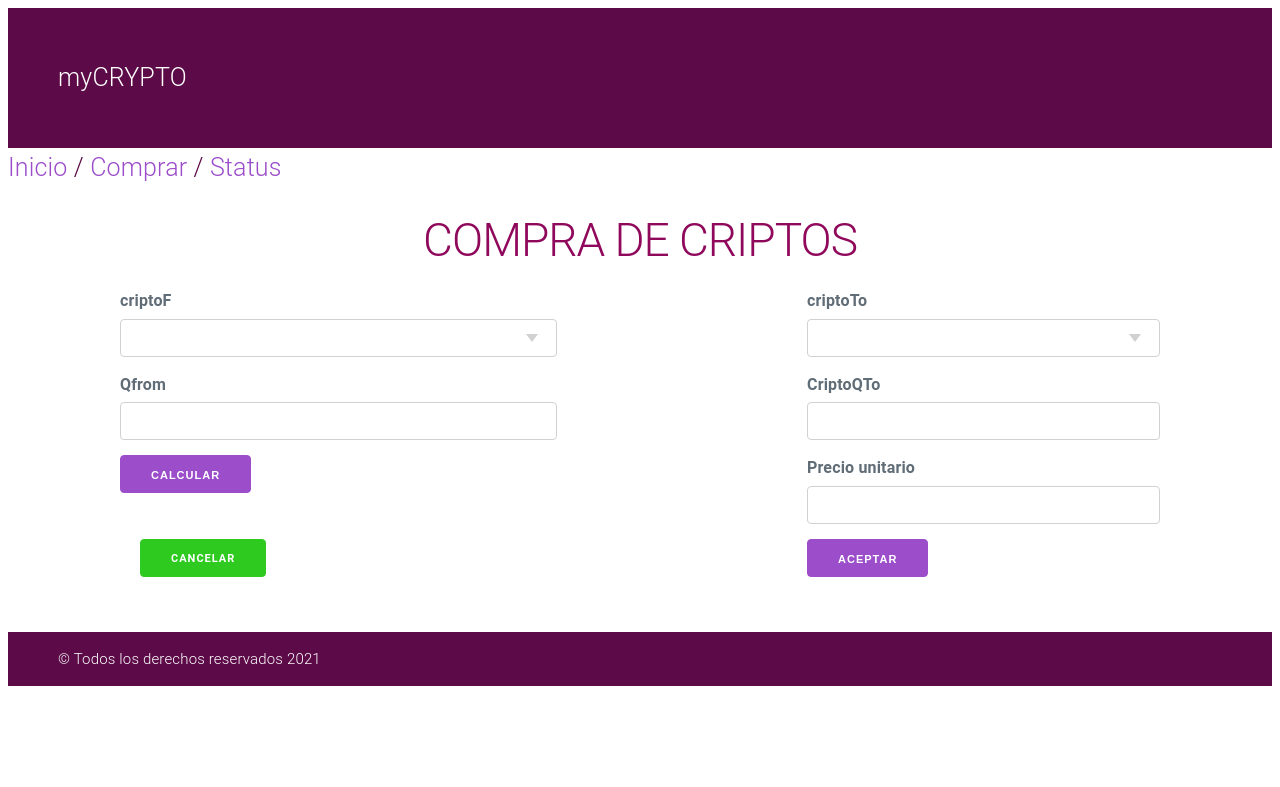
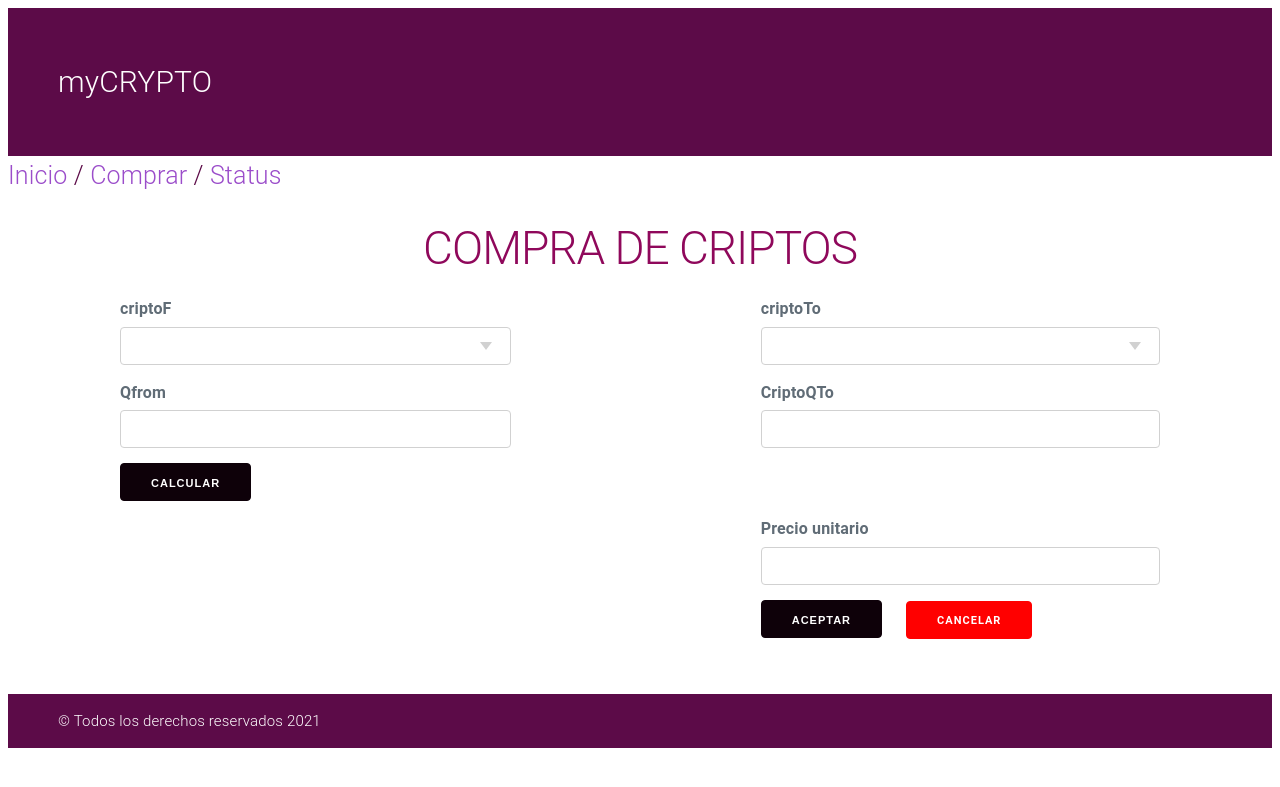
Before and after one commit to aidalaida/myCripto, a Flask app: page /purchase in a window 1280 px wide. Shown: the top 787 px of the page. Run offline with Flask 2, Linux system fonts and the light colour scheme.

Commit message:
últimos retoques

```diff
--- a/myCripto/static/css/miligram.css
+++ b/myCripto/static/css/miligram.css
@@ -42,8 +42,8 @@
  input[type='button'],
  input[type='reset'],
  input[type='submit'] {
-   background-color: #9b4dca;
-   border: 0.1rem solid #9b4dca;
+   background-color: rgb(14, 1, 9);
+   border: 0.1rem solid rgb(14, 1, 9);
    border-radius: .4rem;
    color: #fff;
    cursor: pointer;
--- a/myCripto/static/css/styles.css
+++ b/myCripto/static/css/styles.css
@@ -1,6 +1,6 @@
 header{
     background-color: rgb(92, 11, 72);
-    font-size: 25px;
+    font-size: 30px;
     color: white;
     padding: 50px 50px 50px 50px;
 }
@@ -11,13 +11,13 @@ h1 {
 }
 
 .popup {
-    background-color: floralwhite;
+    background-color: red;
    }
 
 .popup p {
-       font-size: 1.2em;
+       font-size: 2em;
        text-align: center;
-       color: red;
+       color: white;
    }
 
 
@@ -33,17 +33,17 @@ footer{
     color: rgb(92, 11, 72);
 }
 
-.a{
 
-}
 .botones{
     display: flex;
     justify-content: space-between;
 }
 
-.boton{
-    background-color: #2eca20;
-    border: 0.1rem solid #2eca20;
+
+
+.botonCanc{
+    background-color: red;
+    border: 0.1rem solid red;
     border-radius: .4rem;
     color: #fff;
     cursor: pointer;
@@ -62,10 +62,28 @@ footer{
     margin-left: 20px;
     margin-right: 20px;
   }
-
-
-
-.mylabel {
+.boton{
+    background-color: rgb(14, 1, 9);
+    border: 0.1rem solid rgb(14, 1, 9);
+    border-radius: .4rem;
+    color: #fff;
+    cursor: pointer;
+    display: inline-block;
+    font-size: 1.3rem;
+    font-weight: 700;
+    height: 3.8rem;
+    letter-spacing: .1rem;
+    line-height: 3.8rem;
+    padding: 0 3.0rem;
+    text-align: center;
+    text-decoration: none;
+    text-transform: uppercase;
+    white-space: nowrap;
+    margin-bottom: 30px;
+    margin-left: 20px;
+    margin-right: 20px;
+}
+ .mylabel {
     width: 80px;
     display:inline-flex;
     font-weight: bold;
@@ -87,11 +105,15 @@ footer{
     grid-row: 1;
 }
 
+
 .three{
     grid-column: 1 / 2;
     grid-row: 2;
 }
-
+.seven{
+    grid-column: 1 / 2;
+    grid-row: 2;
+}
 .four{
     grid-column: 2 / 2;
     grid-row: 2;
@@ -101,12 +123,20 @@ footer{
     grid-column: 2 / 2;
     grid-row: 3;
 }
-.six{
+.contenedor{
     grid-column: 2 / 2;
     grid-row: 4;
+}
+.six{
+    display: inline-block;
+}
 
-}
 
 .p1{
     font-weight: bold;
 }
+
+.btnVolver{
+    margin-bottom: 5rem;
+    margin-top: 4rem;
+}
--- a/myCripto/templates/comprar.html
+++ b/myCripto/templates/comprar.html
@@ -30,6 +30,7 @@
                         </p>
                     {% endfor %}
                 </div>
+                <div class="Calcular">
                     <div class = "three">
                         {{ form.Qfrom.label(class="mylabel") }}
                         {{ form.Qfrom }}
@@ -38,6 +39,10 @@
                                 {{ error }}
                             </p>
                         {% endfor %}
+                    </div>
+                    <div class="seven" type='button'>
+                        {{ form.calcular()}}
+                    </div>
                 </div>
                 <div class = "four">
                     {{ form.Qto.label}}
@@ -48,18 +53,17 @@
                     {{ form.PU.label}}
                     {{ form.PU(readonly=True, value=pu)}}
                 </div>
-
+                <div class="contenedor">
                     <div class="six">
                         {{ form.submit()}}
+                        <a class="botonCanc" href="/inicio">Cancelar</a>
                     </div>
-                <div class="seven">
-                    {{ form.calcular()}}
-                </div>
-                <div class="eigth">
-                    <a class="boton" href="/inicio">Cancelar</a>
                 </div>
 
             </div>
+
+
+
         </fieldset>
     </form>
 {% endblock %}
--- a/myCripto/templates/inicio.html
+++ b/myCripto/templates/inicio.html
@@ -15,7 +15,6 @@
                         <th>Q</th>
                         <th>To</th>
                         <th>Q</th>
-                        <th></th>
                     </tr>
                     {% if datos %}
                     {% for movimiento in datos %}
```
Also changed, not shown: myCripto/templates/status.html (+5 -5 lines). Lines whose indentation alone changed are shown as unchanged.
